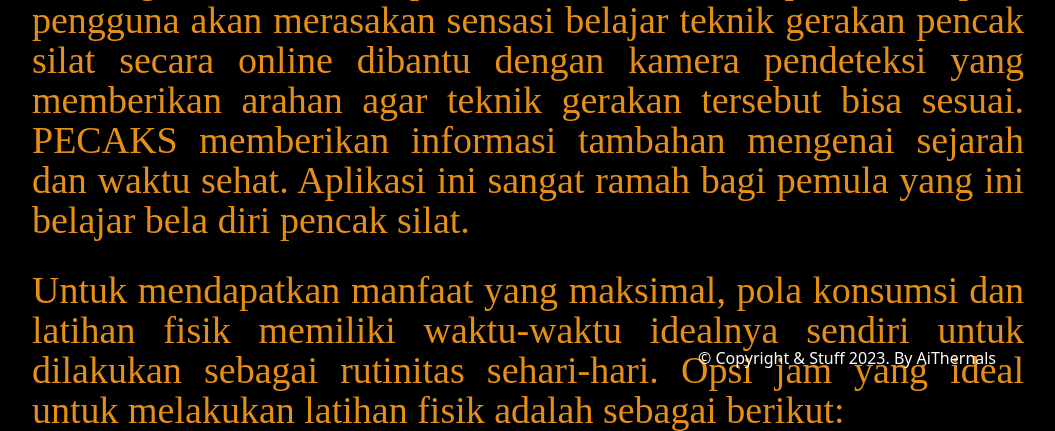
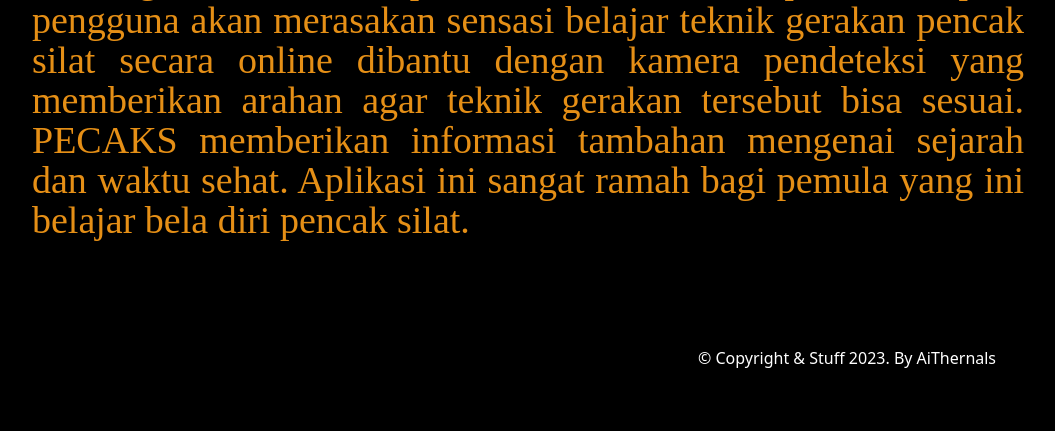
Before and after one commit to Fandii21/Pencaks, a Flask app: page /about in a window 1280 px wide. Shown: the part 424-855 px from the top of the page, without its empty margins (112-1167 px from the left). After the commit the page ends 792 px from the top, so only its background shows below. Run offline with Flask 2, Linux system fonts and the light colour scheme; parts of the project's set-up code (start-up, migrations or seed data) failed here and were passed over.

Commit message:
update about

```diff
--- a/templates/about.html
+++ b/templates/about.html
@@ -39,10 +39,6 @@
 
                                 </p>
 
-                                <p class="about-paragraf" >
-                                    Untuk mendapatkan manfaat yang maksimal, pola konsumsi dan latihan fisik memiliki waktu-waktu idealnya sendiri untuk dilakukan sebagai rutinitas sehari-hari.
-                                Opsi jam yang ideal untuk melakukan latihan fisik adalah sebagai berikut:
-                                </p>
 
 
                         </div>
```
